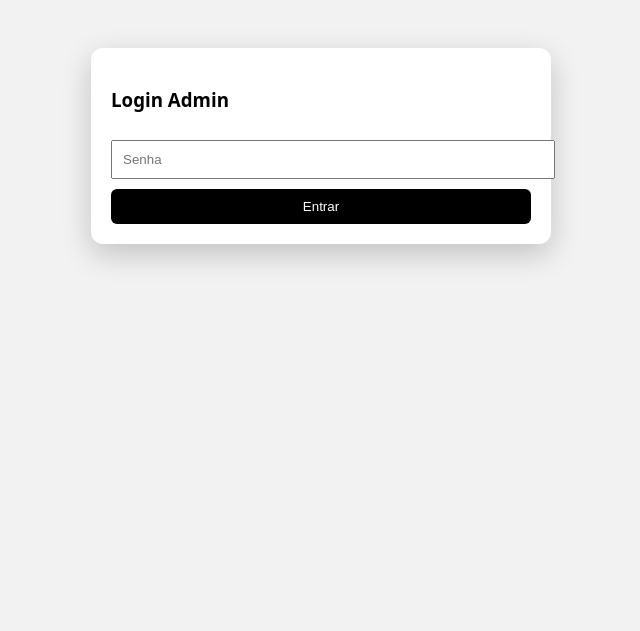
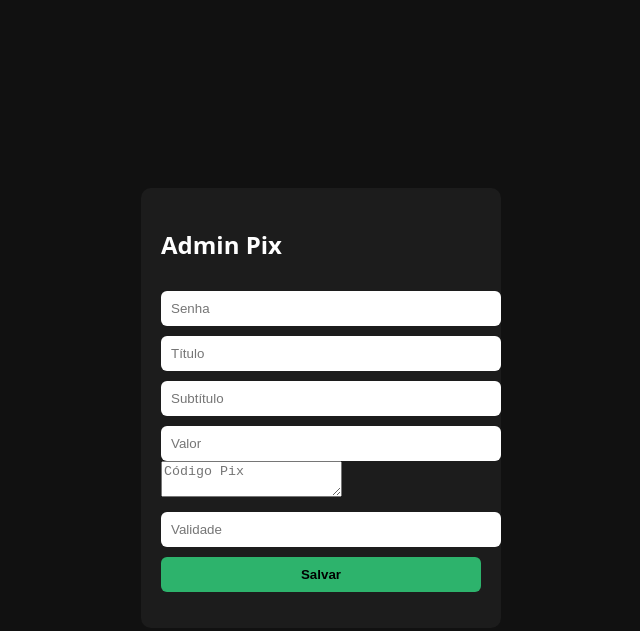
Before and after one commit to Clonnercc/Pix-site, a plain HTML site: page adminhkchef.html in a window 1280 px wide. Shown: the whole page, without its empty margins (319-959 px from the left). Drawn offline with Linux system fonts and the light colour scheme; no server answers.

Commit message:
Update adminhkchef.html

```diff
--- a/adminhkchef.html
+++ b/adminhkchef.html
@@ -4,63 +4,61 @@
 <meta charset="UTF-8">
 <meta name="viewport" content="width=device-width, initial-scale=1">
 <title>Admin Pix</title>
-
 <style>
-body{font-family:system-ui;background:#f2f2f2;padding:40px}
-.panel{max-width:420px;margin:auto;background:#fff;padding:20px;border-radius:12px;box-shadow:0 10px 30px rgba(0,0,0,.2)}
-input,textarea,button{width:100%;padding:10px;margin-top:10px}
-button{background:#000;color:#fff;border:0;border-radius:6px}
+body{font-family:system-ui;background:#111;color:#fff;display:grid;place-items:center;height:100vh}
+.box{background:#1c1c1c;padding:20px;border-radius:10px;width:320px}
+input,button{width:100%;padding:10px;margin-top:10px;border-radius:6px;border:0}
+button{background:#2db36c;color:#000;font-weight:700;cursor:pointer}
 </style>
 </head>
-
 <body>
 
-<div class="panel" id="login">
-  <h3>Login Admin</h3>
-  <input type="password" id="senha" placeholder="Senha">
-  <button onclick="entrar()">Entrar</button>
-</div>
+<div class="box">
+  <h2>Admin Pix</h2>
 
-<div class="panel" id="admin" style="display:none">
-  <h3>Painel Admin</h3>
-
+  <input id="senha" placeholder="Senha">
   <input id="titulo" placeholder="Título">
   <input id="subtitulo" placeholder="Subtítulo">
-  <input id="valor" placeholder="Valor (R$ 475,21)">
+  <input id="valor" placeholder="Valor">
   <textarea id="codigo" placeholder="Código Pix"></textarea>
-  <input id="validade" placeholder="Texto de validade">
+  <input id="validade" placeholder="Validade">
 
-  <button onclick="salvar()">Salvar (clientes verão ao recarregar)</button>
+  <button onclick="salvar()">Salvar</button>
+  <p id="msg"></p>
 </div>
 
 <script>
-function entrar(){
-  if(document.getElementById('senha').value === '001533'){
-    login.style.display = 'none';
-    admin.style.display = 'block';
+const API = 'https://pix-site-api.onrender.com/api/pix';
 
-    const dados = JSON.parse(localStorage.getItem('pix_data')) || {};
-    titulo.value = dados.titulo || '';
-    subtitulo.value = dados.subtitulo || '';
-    valor.value = dados.valor || '';
-    codigo.value = dados.codigo || '';
-    validade.value = dados.validade || '';
-  } else {
-    alert('Senha incorreta');
-  }
-}
+fetch(API)
+  .then(r=>r.json())
+  .then(d=>{
+    titulo.value=d.titulo;
+    subtitulo.value=d.subtitulo;
+    valor.value=d.valor;
+    codigo.value=d.codigo;
+    validade.value=d.validade;
+  });
 
 function salvar(){
-  const dados = {
-    titulo: titulo.value,
-    subtitulo: subtitulo.value,
-    valor: valor.value,
-    codigo: codigo.value,
-    validade: validade.value
-  };
-
-  localStorage.setItem('pix_data', JSON.stringify(dados));
-  alert('Atualizado. Clientes verão ao recarregar.');
+  fetch(API,{
+    method:'POST',
+    headers:{'Content-Type':'application/json'},
+    body:JSON.stringify({
+      senha: senha.value,
+      dados:{
+        titulo: titulo.value,
+        subtitulo: subtitulo.value,
+        valor: valor.value,
+        codigo: codigo.value,
+        validade: validade.value
+      }
+    })
+  })
+  .then(r=>r.json())
+  .then(d=>{
+    msg.innerText = d.ok ? 'Atualizado com sucesso' : 'Erro';
+  });
 }
 </script>
 
```
